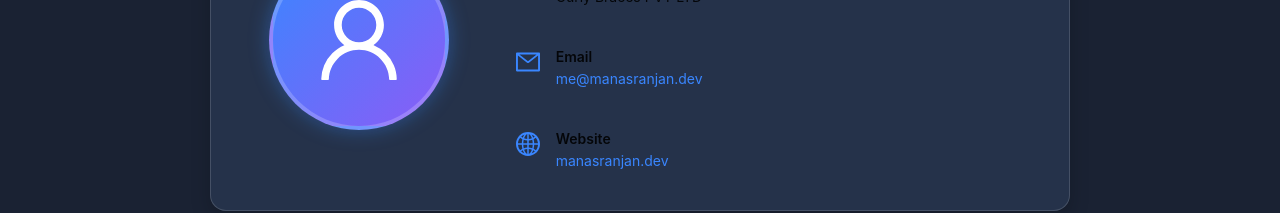
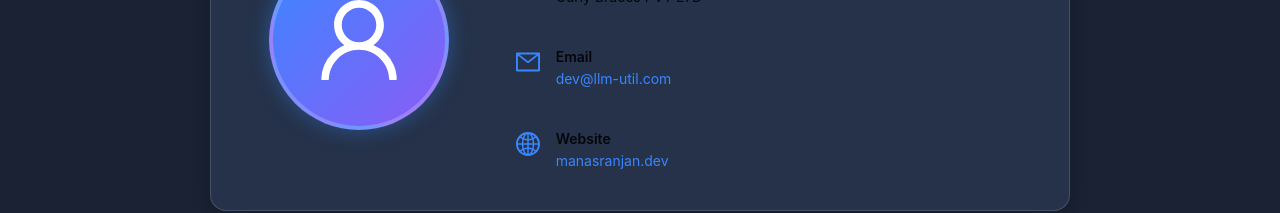
Before and after one commit to sapieonic/llm-util-ui, a Next.js app: page /about in a window 1280 px wide. Shown: the part 496-709 px from the top of the page. Built offline with nearby package versions, Linux system fonts and the light colour scheme; no server answers.

Commit message:
chore: Readme and about email update

```diff
--- a/src/pages/about.tsx
+++ b/src/pages/about.tsx
@@ -45,7 +45,7 @@ const About: React.FC = () => {
                   <div>
                     <Text strong>Email</Text>
                     <Paragraph>
-                      <a href="mailto:me@manasranjan.dev">me@manasranjan.dev</a>
+                      <a href="mailto:dev@llm-util.com">dev@llm-util.com</a>
                     </Paragraph>
                   </div>
                 </div>
```
Also changed, not shown: 1 other file (tests, documents, lock files or other folders).
